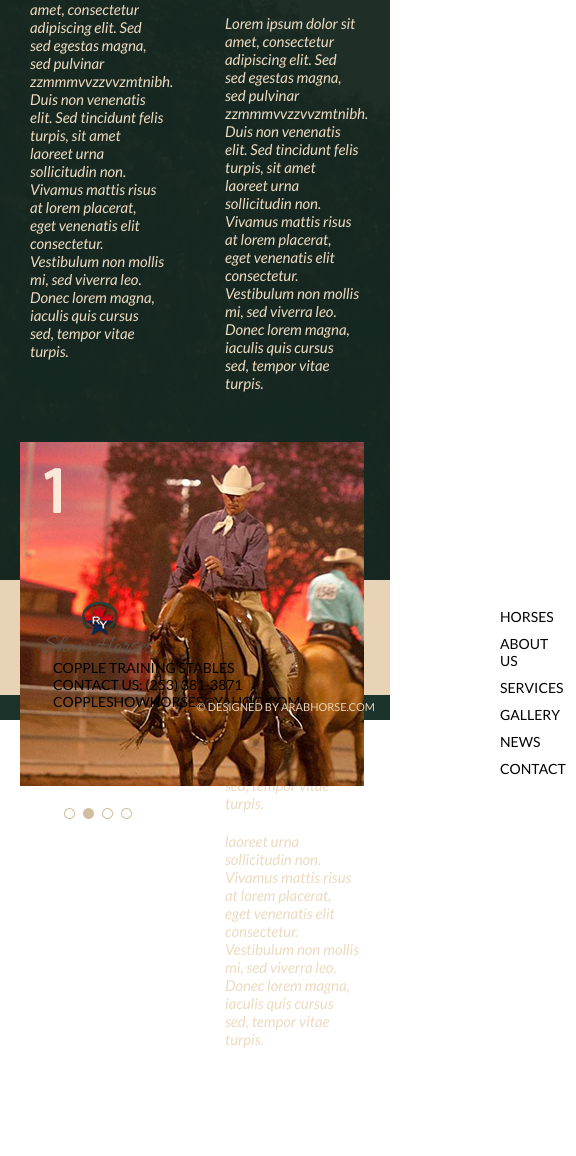
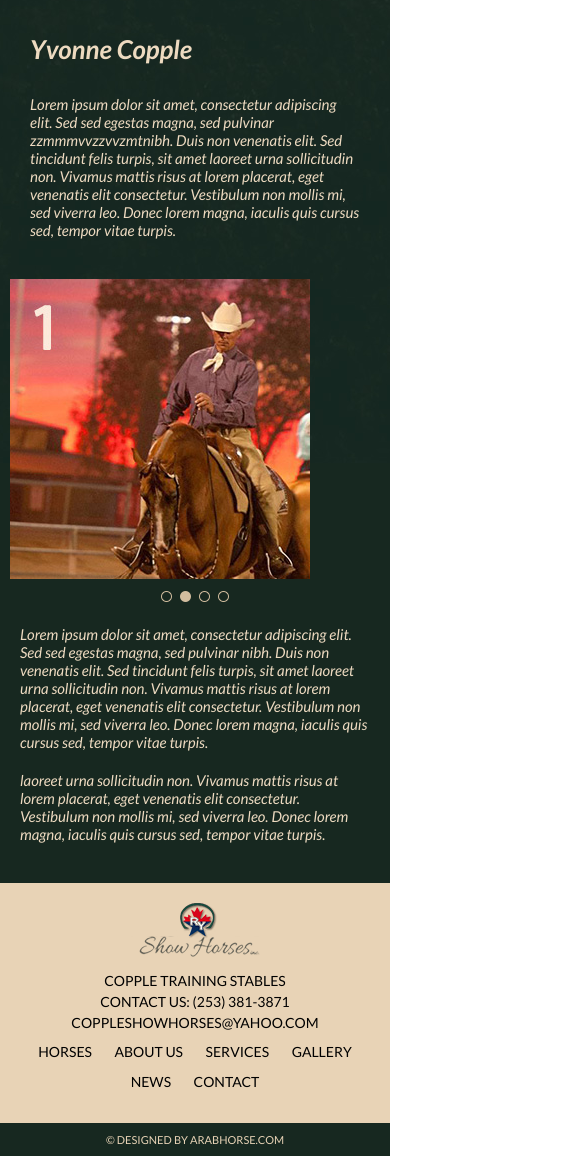
Before and after one commit to kmni/coppleshowhorses, a website: page index.html in a window 390 px wide. Shown: the part 433-1589 px from the top of the page, 576 px wide, since content can reach past the window. Before the commit the page ends 1531 px from the top, so only its background shows below. Drawn offline with Linux system fonts and the light colour scheme.

Commit message:
Homepage: iPhone responsive

```diff
--- a/styles/modules/_footer.scss
+++ b/styles/modules/_footer.scss
@@ -1,12 +1,18 @@
 .footer{
-    height: 140px;
-    background: image-url("footer/bg.png") repeat-x 0 0;
+    min-height: 140px;
+    background-color: #E8D3B6;
 
     a{
         text-decoration: none;
         &:hover{
             text-decoration: underline;
         }
+    }
+
+    @include breakpoint($bp--s-up) {
+        height: 140px;
+        background: image-url("footer/bg.png") repeat-x 0 0;
+        padding: 0;
     }
 }
 
@@ -15,32 +21,56 @@
 
 .footer__info{
     @include cf;
+    padding: 20px;
+    padding-bottom: 10px;
+    text-align: center;
+
+    @include breakpoint($bp--s-up) {
         position: absolute;
         left: 33px;
         top: 22px;
+        padding: 0;
+        text-align: left;
+    }
 }
 
 .footer__info__logo{
+    margin-bottom: 10px;
+    @include breakpoint($bp--s-up) {
        width: 129px;
         height: 54px;
         float: left;
     }
+}
 
 .footer__info__text{
+    line-height: 1.5em;
+    font-size: 14px;
+    text-transform: uppercase;
+
+    @include breakpoint($bp--s-up) {
         float: left;
         padding: 3px 0 0 20px;
-    font-size: 14px;
-    text-transform: uppercase;
+        line-height: 1em;
+    }
 }
 
 // copyright
 // ====================================
 
 .footer__copyright{
+    font-size: 11px;
+    color: #E8D3B6;
+    background-color: #172820;
+    text-transform:uppercase;
+    padding: 10px;
+    text-align: center;
+
+    @include breakpoint($bp--s-up) {
         position: absolute;
         right: 15px;
         top: 120px;
-    font-size: 11px;
-    color: #E8D3B6;
-    text-transform: uppercase;
+        background-color: transparent;
+        padding: 0;
     }
+}
--- a/styles/modules/_header.scss
+++ b/styles/modules/_header.scss
@@ -1,5 +1,8 @@
 .header{
-    height: 237px;
+    height: 170px;
     background-image: image-url("header/bg.png");
     overflow: hidden;
+    @include breakpoint($bp--s-up) {
+        height: 237px;
+    }
 }
--- a/styles/modules/_homepage.scss
+++ b/styles/modules/_homepage.scss
@@ -1,8 +1,9 @@
 .is-homepage{
-    height: 726px;
-    background: image-url("single/bg.jpg") no-repeat center 0;
+    min-height: 726px;
+    background: #172820 image-url("single/bg.jpg") no-repeat center 0;
 
     @include breakpoint($bp--l-up) {
+        height: 726px;
         background: image-url("homepage/bg.jpg") no-repeat center 0;
     }
 }
--- a/styles/modules/_logo.scss
+++ b/styles/modules/_logo.scss
@@ -2,21 +2,31 @@
 .logo__title,
 .logo__link{
     display: block;
-    width: 319px;
-    height: 227px;
+    width: 160px;
+    height: 114px;
     position: absolute;
     left: 0;
     top: 0;
+
+    @include breakpoint($bp--s-up) {
+        width: 319px;
+        height: 227px;
+    }
 }
 
 .logo{
     left: 50%;
-    top: 10px;
-    margin-left: -160px;
+    top: 30px;
+    margin-left: -80px;
+    @include breakpoint($bp--s-up) {
+        top: 10px;
+        margin-left: -160px;
+    }
 }
 
 .logo__link{
     background: image-url("header/logo.png") no-repeat 0 0;
+    background-size: cover;
     text-indent: -999px;
     overflow: hidden;
 }
--- a/styles/modules/_menu.scss
+++ b/styles/modules/_menu.scss
@@ -58,16 +58,30 @@
 // ====================================
 
 .menu--bottom{
-    position: absolute;
-    left: 490px;
-    top: 28px;
+    text-align: center;
+    margin-bottom: 20px;
 
+    @include breakpoint($bp--s-up) {
+       position: absolute;
+        left: 490px;
+        top: 28px;
+        text-align: left;
+        margin-bottom: 0;
+    }
     @include breakpoint($bp--l-up) {
         top: 22px;
     }
 
     .menu__item{
         margin-bottom: 10px;
+        display: inline-block;
+        float: none;
+
+        @include breakpoint($bp--s-up) {
+            display: block;
+            float: left;
+        }
+
         @include breakpoint($bp--l-up) {
             margin-bottom: 0;
         }
--- a/styles/modules/_nav.scss
+++ b/styles/modules/_nav.scss
@@ -1,4 +1,8 @@
 .nav{
+    display: none;
     height: 50px;
     background: image-url("nav/bg.png") repeat-x 0 0;
+    @include breakpoint($bp--s-up) {
+        display: block;
+    }
 }
--- a/styles/modules/_people.scss
+++ b/styles/modules/_people.scss
@@ -1,8 +1,11 @@
 .people__section{
     padding: 30px;
-    width: 50%;
-    float: left;
     color: #EDDAC0;
+
+    @include breakpoint($bp--s-up) {
+        width: 50%;
+        float: left;
+    }
 
     @include breakpoint($bp--l-up) {
         width: 100%;
--- a/styles/modules/_slider.scss
+++ b/styles/modules/_slider.scss
@@ -3,8 +3,12 @@
 
 .slider-wrapper,
 .slider{
-    width: 344px;
-    height: 344px;
+    width: 300px;
+    height: 300px;
+    @include breakpoint($bp--s-up) {
+        width: 344px;
+        height: 344px;
+    }
     @include breakpoint($bp--l-up) {
         width: 439px;
         height: 439px;
@@ -12,7 +16,10 @@
 }
 
 .slider-wrapper{
-    margin: 20px;
+    margin: 10px;
+    @include breakpoint($bp--s-up) {
+        margin: 20px;
+    }
     @include breakpoint($bp--l-up) {
         margin: 15px 0 10px 25px;
     }
@@ -24,12 +31,15 @@
 }
 
 .slider__playlist{
-    height: 344px;
+    height: 300px;
     width: 20000em;
     position: relative;
     list-style: none;
     left: 0;
 
+    @include breakpoint($bp--s-up) {
+        height: 344px;
+    }
     @include breakpoint($bp--l-up) {
         height: 439px;
     }
@@ -64,10 +74,14 @@
 // ====================================
 
 .slider-text{
-    padding: 30px;
+    padding: 20px;
     font-size: 15px;
     font-style: italic;
     color: #EDDAC0;
+
+    @include breakpoint($bp--s-up) {
+        padding: 30px;
+    }
 
     @include breakpoint($bp--l-up) {
         padding: 25px;
@@ -82,9 +96,11 @@
 
 .slideshow,
 .slider-text{
-    width: 50%;
-    float: left;
 
+    @include breakpoint($bp--s-up) {
+       width: 50%;
+        float: left;
+    }
     @include breakpoint($bp--l-up) {
         width: auto;
         float: none;
```
Also changed, not shown: images/header/logo-mobile.png (added), styles/style.min.css. Lines whose indentation alone changed are shown as unchanged.
